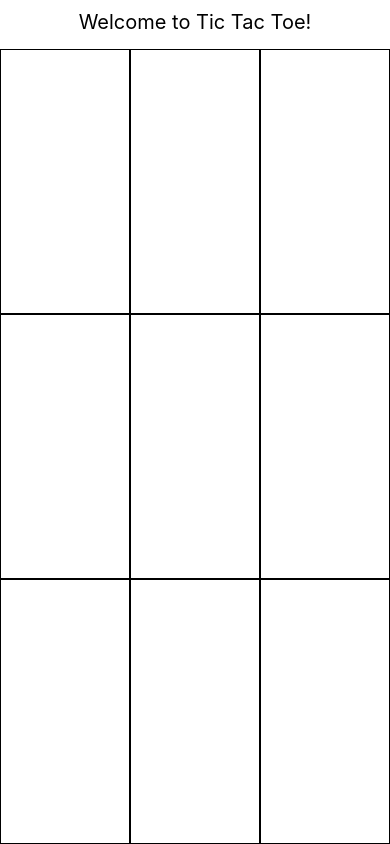
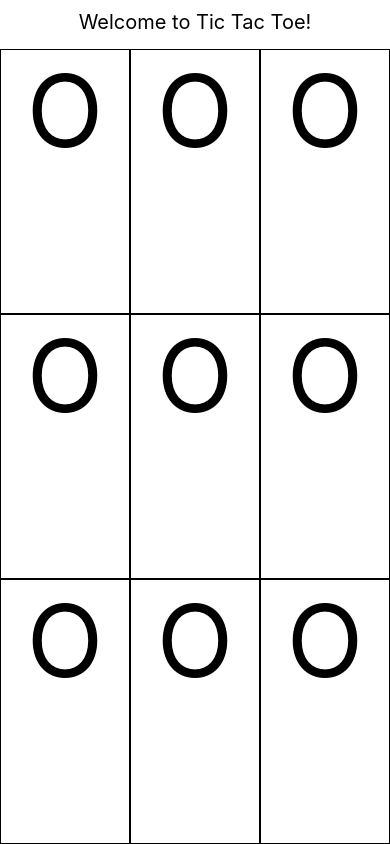
Before and after one commit to pawelid/TicTacToeNative, a React Native app: screen / in a window 390 px wide. Built offline with nearby package versions, Linux system fonts and the light colour scheme.

Commit message:
dont know

```diff
--- a/App.js
+++ b/App.js
@@ -1,6 +1,5 @@
 /**
- * Sample React Native App
- * https://github.com/facebook/react-native
+ * Tic Tac Toe react native app
  * @flow
  */
 
@@ -9,7 +8,8 @@ import {
   Platform,
   StyleSheet,
   Text,
-  View
+  View,
+  Dimensions
 } from 'react-native';
 
 const instructions = Platform.select({
@@ -19,15 +19,25 @@ const instructions = Platform.select({
     'Shake or press menu button for dev menu',
 });
 
+const dim = Dimensions.get('window');
+
 class Square extends Component {
   render() {
     return (
       <View style={{
         borderColor: 'black',
         borderWidth: 1,
-        flexGrow: 1
+        flexGrow: 1,
+
       }}>
-        <Text>
+        <Text style={{
+          flex: 1,
+          flexGrow: 1,
+          fontSize: 100,
+          textAlign: 'center',
+          textAlignVertical: 'center'
+        }}>
+          O
         </Text>
       </View>
     );
@@ -59,8 +69,13 @@ class Board extends Component {
   }
 }
 
-export default class App extends Component<{}> {
+export default class App extends Component {
   render() {
+
+    // TODO how to see
+    console.log('dim');
+    console.log(dim);
+
     return (
       <View style={styles.container}>
         <Text style={styles.welcome}>
```
